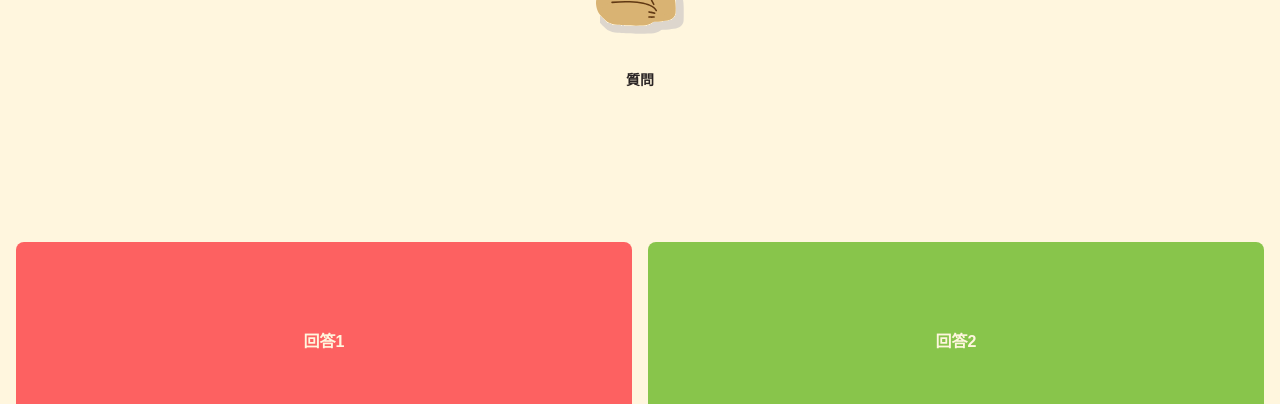
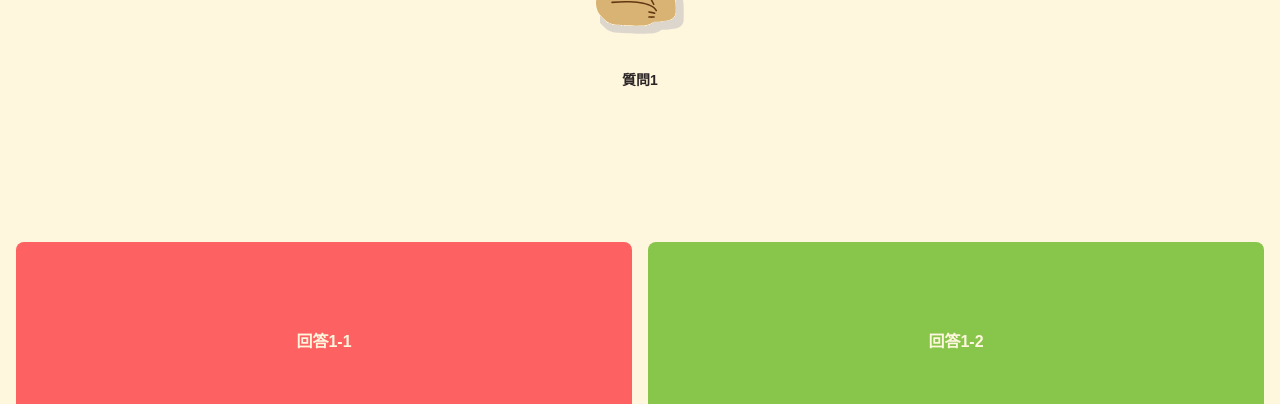
Before and after one commit to uchida189/needsfoods, a Next.js app: page /pages/QuestionPage in a window 1280 px wide. Shown: the part 343-747 px from the top of the page. Built offline with nearby package versions, Linux system fonts and the light colour scheme.

Commit message:
[feat]Questionコンポーネントの機能部分を作成

```diff
--- a/app/globals.css
+++ b/app/globals.css
@@ -8,7 +8,7 @@
 }
 
 .content {
-  height: calc(100vh - var(--header-height));
+  height: calc(100vh - var(--header-height)); /* Headerを除いた画面の縦幅 */
 }
 
 body {
--- a/components/Question/Question.tsx
+++ b/components/Question/Question.tsx
@@ -1,15 +1,65 @@
 'use client';
 import React, {useState, useEffect} from "react";
+import { useRouter } from "next/navigation";
 import Cookies from "js-cookie";
 import QuestionBox from "../QuestionBox/QuestionBox";
 import AnswerButton from "../AnswerButton/AnswerButton";
 import AnswerProgressBar from "../AnswerProgressBar/AnswerProgressBar";
 
 export default function Question() {
+  const router = useRouter();
+  const [answers, setAnswers] = useState<string[]>([]); // 回答リスト
+  const [questionIndex, setQuestionIndex] = useState(0); // 現在の質問のインデックス
+  const [selectedValues, setSelectedValues] = useState<{ [key: string]: string | null }>({}); // 詳細設定の選択状態
+  const questionAndAnswers: { [key: string]: string[] } = { // 質問と回答のリスト
+    '質問1': ['回答1-1', '回答1-2'],
+    '質問2': ['回答2-1', '回答2-2'],
+    '質問3': ['回答3-1', '回答3-2'],
+    '質問4': ['回答4-1', '回答4-2'],
+    '質問5': ['回答5-1', '回答5-2'],
+  };
+  const questions = Object.keys(questionAndAnswers); // 質問のリスト
+
+  // 結果ページをプリフェッチしておく
+  useEffect(() => {
+    router.prefetch("/pages/ResultPage");
+  }, []);
+
+  // 詳細設定の選択状態の初期化 (Cookieから読み取り)
+  useEffect(() => {
+    const initialValues: { [key: string]: string | null } = {};
+    const detailedSettingQuestions = ['おすすめ結果のお店の数', 'お店までの所要時間', '移動手段', 'お店に行く人数', 'ご予算']; // layoutからQuestionPageとHeaderに渡した方がいいかも
+    detailedSettingQuestions.forEach((question) => {
+      const cookieValue = Cookies.get(question);
+      initialValues[question] = cookieValue || null;
+    });
+    setSelectedValues(initialValues);
+  }, []);
+
+  // 回答時の処理
+  const handleAnswer = (answer: string) => {
+    // 回答をリストに追加し、次の質問に進む
+    const newAnswers = [...answers, answer];
+    const newQuestionIndex = questionIndex + 1;
+
+    // 質問が最後まで行ったら結果ページに遷移
+    if (newQuestionIndex >= questions.length) {
+      // ここで結果ページに遷移する処理を書く
+      router.push("/pages/ResultPage");
+
+      // 回答リストと選択リスト
+      console.log(newAnswers);
+      console.log(selectedValues);
+      return;
+    }
+    setAnswers(newAnswers);
+    setQuestionIndex(newQuestionIndex);
+  };
+
   return (
     <div className="h-full flex flex-col justify-between items-center ">
       <div className="w-2/3 flex items-center">
-        <AnswerProgressBar value={10}/>
+        <AnswerProgressBar value={questionIndex * 100 / questions.length}/>
         <img src="../IoBulb.svg"
           className="mx-auto"
           alt="IoBuld"
@@ -22,11 +72,17 @@ export default function Question() {
           alt="bear-question"
           width={88}
           height={114}/>
-        <QuestionBox question="質問" />
+        <QuestionBox question={questions[questionIndex]} />
       </div>
       <div className="w-full h-1/3 flex flex-row gap-4 p-4">
-        <AnswerButton answer="回答1" position="left" onClick={() => {}}/>
-        <AnswerButton answer="回答2" position="right" onClick={() => {}}/>
+        <AnswerButton
+          answer={questionAndAnswers[questions[questionIndex]][0]}
+          position="left"
+          onClick={() => handleAnswer(questionAndAnswers[questions[questionIndex]][0])}/>
+        <AnswerButton
+          answer={questionAndAnswers[questions[questionIndex]][1]}
+          position="right"
+          onClick={() => handleAnswer(questionAndAnswers[questions[questionIndex]][1])}/>
       </div>
     </div>
   );
```
